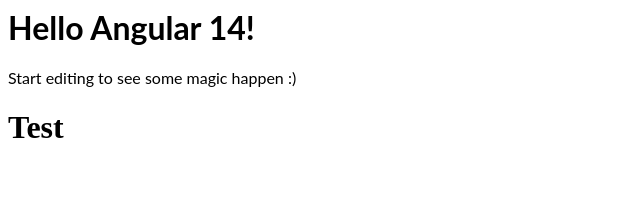
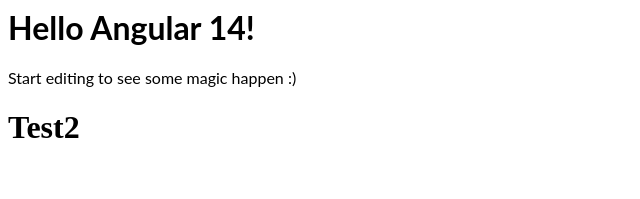
Before and after one commit to MateenKhan/Angular-template, an Angular app: page / in a window 1280 px wide. Shown: the top 199 px of the page, without its empty margins (0-640 px from the left). Built offline with nearby package versions, Linux system fonts and the light colour scheme.

Commit message:
1 file modified

```diff
--- a/src/app/app.component.html
+++ b/src/app/app.component.html
@@ -1,4 +1,4 @@
 <hello name="{{ name }}"></hello>
 <p>Start editing to see some magic happen :)</p>
 
-<h1>Test</h1>
+<h1>Test2</h1>
```
